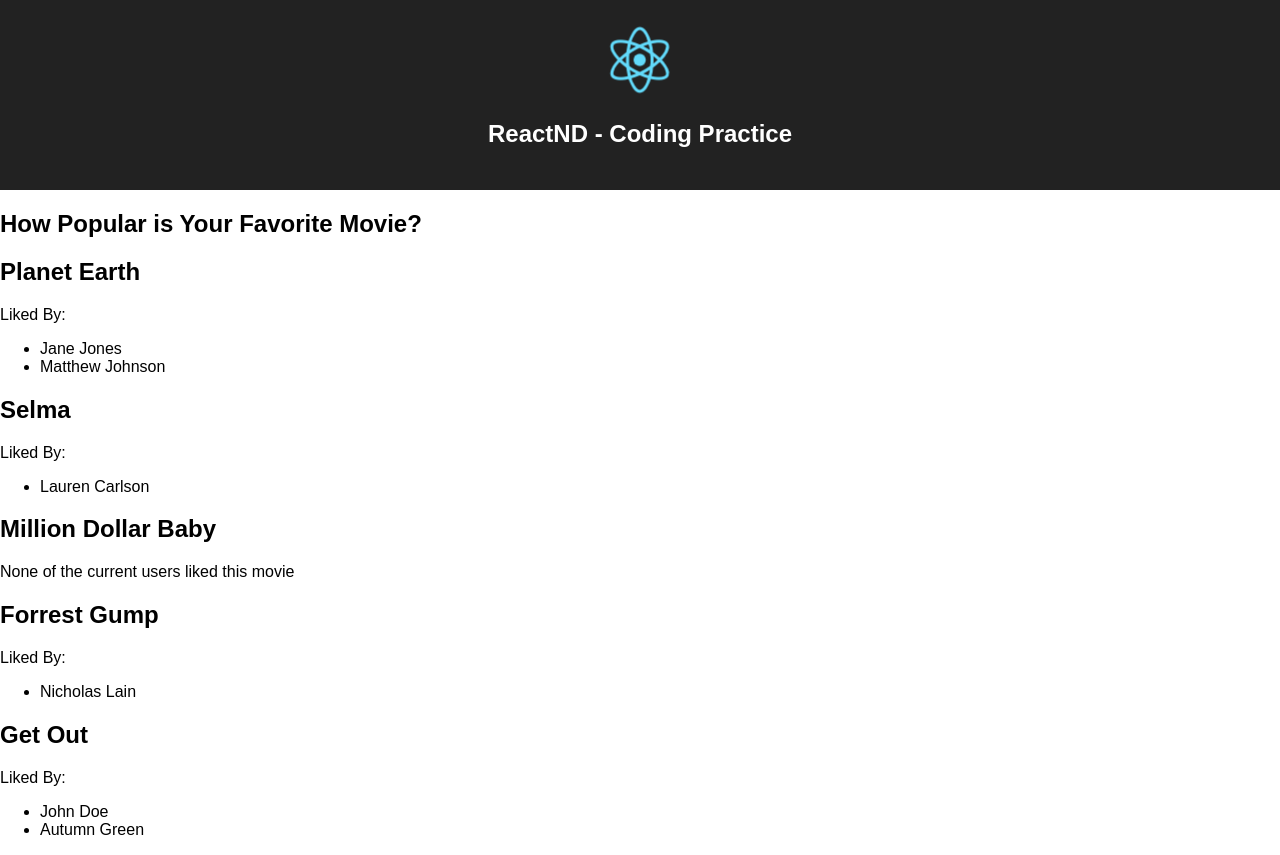
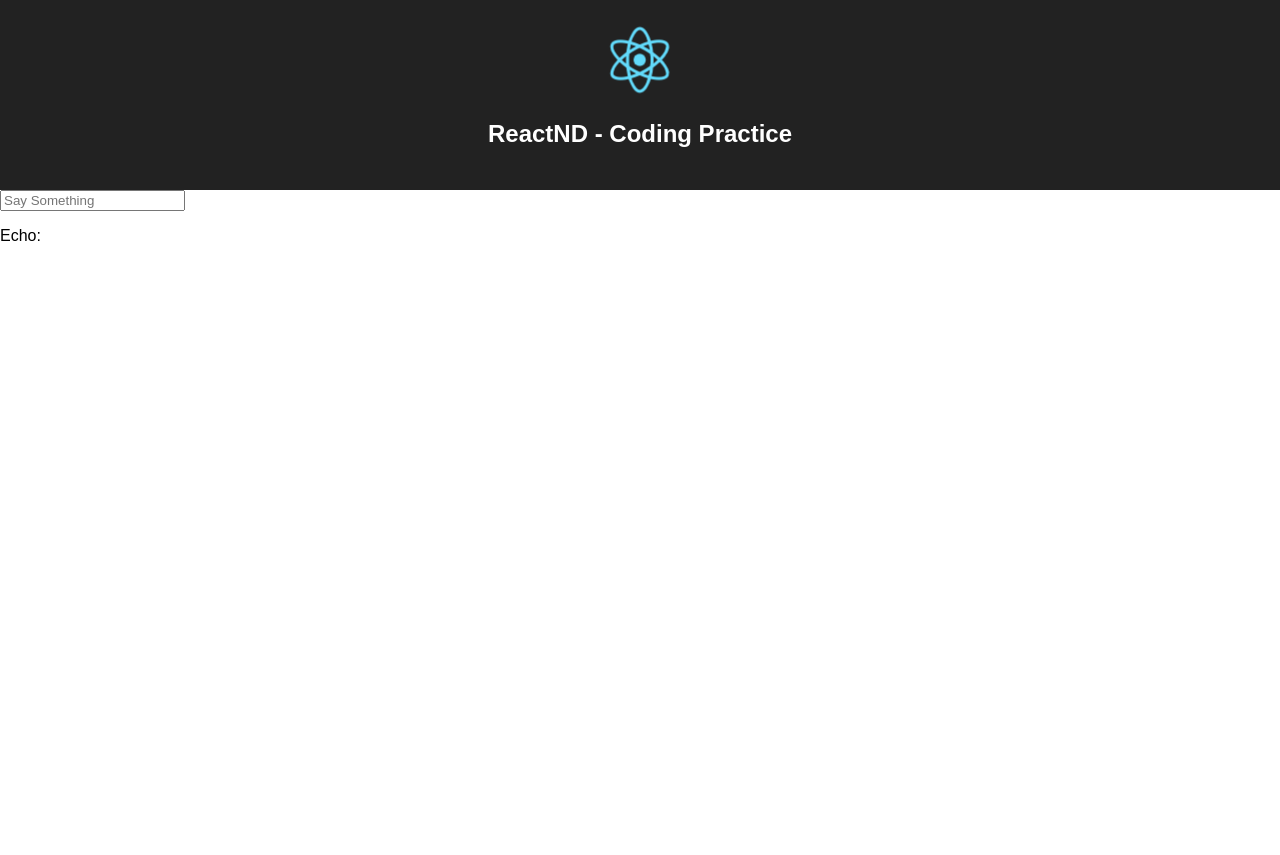
Before and after one commit to avilbol/react-exercises, a React (Create React App) app: page / in a window 1280 px wide. After the commit the page ends 800 px from the top, so only its background shows below. Built offline with nearby package versions, Linux system fonts and the light colour scheme.

Commit message:
Adding resolution of exercise for controlled components mirroring

```diff
--- a/src/App.js
+++ b/src/App.js
@@ -1,139 +1,32 @@
 import React, { Component } from 'react';
 import logo from './logo.svg';
+import MirrorText from './MirrorText'
 import './App.css';
-import LikedBy from './LikedBy'
 
-/*
-Display a list of movies where each movie contains a list of users that favorited it.
+class App extends Component {
 
-For detailed instructions, refer to instructions.md.
-*/
+  state = { "textEntered": "" }
 
-const profiles = [
-  {
-    id: 1,
-    userID: '1',
-    favoriteMovieID: '1',
-  },
-  {
-    id: 2,
-    userID: '2',
-    favoriteMovieID: '1',
-  },
-  {
-    id: 3,
-    userID: '4',
-    favoriteMovieID: '5',
-  },
-  {
-    id: 4,
-    userID: '5',
-    favoriteMovieID: '2',
-  },
-  {
-    id: 5,
-    userID: '3',
-    favoriteMovieID: '5',
-  },
-  {
-    id: 6,
-    userID: '6',
-    favoriteMovieID: '4',
-  },
-];
-
-const users = {
-  1: {
-    id: 1,
-    name: 'Jane Jones',
-    userName: 'coder',
-  },
-  2: {
-    id: 2,
-    name: 'Matthew Johnson',
-    userName: 'mpage',
-  },
-  3: {
-    id: 3,
-    name: 'Autumn Green',
-    userName: 'user123',
-  },
-  4: {
-    id: 3,
-    name: 'John Doe',
-    userName: 'user123',
-  },
-  5: {
-    id: 5,
-    name: 'Lauren Carlson',
-    userName: 'user123',
-  },
-  6: {
-    id: 6,
-    name: 'Nicholas Lain',
-    userName: 'user123',
-  },
-};
-
-const movies = {
-  1: {
-    id: 1,
-    name: 'Planet Earth',
-  },
-  2: {
-    id: 2,
-    name: 'Selma',
-  },
-  3: {
-    id: 3,
-    name: 'Million Dollar Baby',
-  },
-  4: {
-    id: 4,
-    name: 'Forrest Gump',
-  },
-  5: {
-    id: 5,
-    name: 'Get Out',
-  },
-};
-
-let groupByMovie = () => {
-  let group = {}
-  profiles.forEach(profile => {
-    let movieID = profile.favoriteMovieID
-    if(!group[movieID]) {
-      group[movieID] = []
-    }
-    group[movieID].push({
-      id: users[profile.userID].id,
-      name: users[profile.userID].name
+  textChangeHandler = (e) => {
+  	this.setState({
+    	"textEntered": e.target.value
     })
-  })
-
-  return group
   }
 
-class App extends Component {
+  mirror = (textEntered) => textEntered.split("").reverse().join("")
+
   render() {
-    let moviesLikes = groupByMovie()
+    let mirroredText = this.mirror(this.state.textEntered)
     return (
       <div className="App">
         <header className="App-header">
           <img src={logo} className="App-logo" alt="logo" />
           <h1 className="App-title">ReactND - Coding Practice</h1>
         </header>
-        <h2>How Popular is Your Favorite Movie?</h2>
-		{Object.entries(movies)
-			.map(moviePair => moviePair[1])
-			.map((movie) => (
-                <div>
-                    <h2>{movie.name}</h2>
-                    <LikedBy
-                        usersLikedBy={moviesLikes[movie.id]}
-                        emptyMessage="None of the current users liked this movie"/>
+        <div className="container">
+          <input type="text" value={this.state.textEntered} onChange={this.textChangeHandler} placeholder="Say Something" />
+          <MirrorText mirroredText={mirroredText}/>
         </div>
-         	))}
       </div>
     );
   }
--- /dev/null
+++ b/src/MirrorText.js
@@ -0,0 +1,14 @@
+import React, { Component } from 'react';
+
+class MirrorText extends Component {
+  render() {
+    return (
+      <div className="container">
+      	<p className="echo">Echo:</p>
+      	<p>{this.props.mirroredText}</p>
+	  </div>
+    );
+  }
+}
+
+export default MirrorText;
```
Lines whose indentation alone changed are shown as unchanged.
